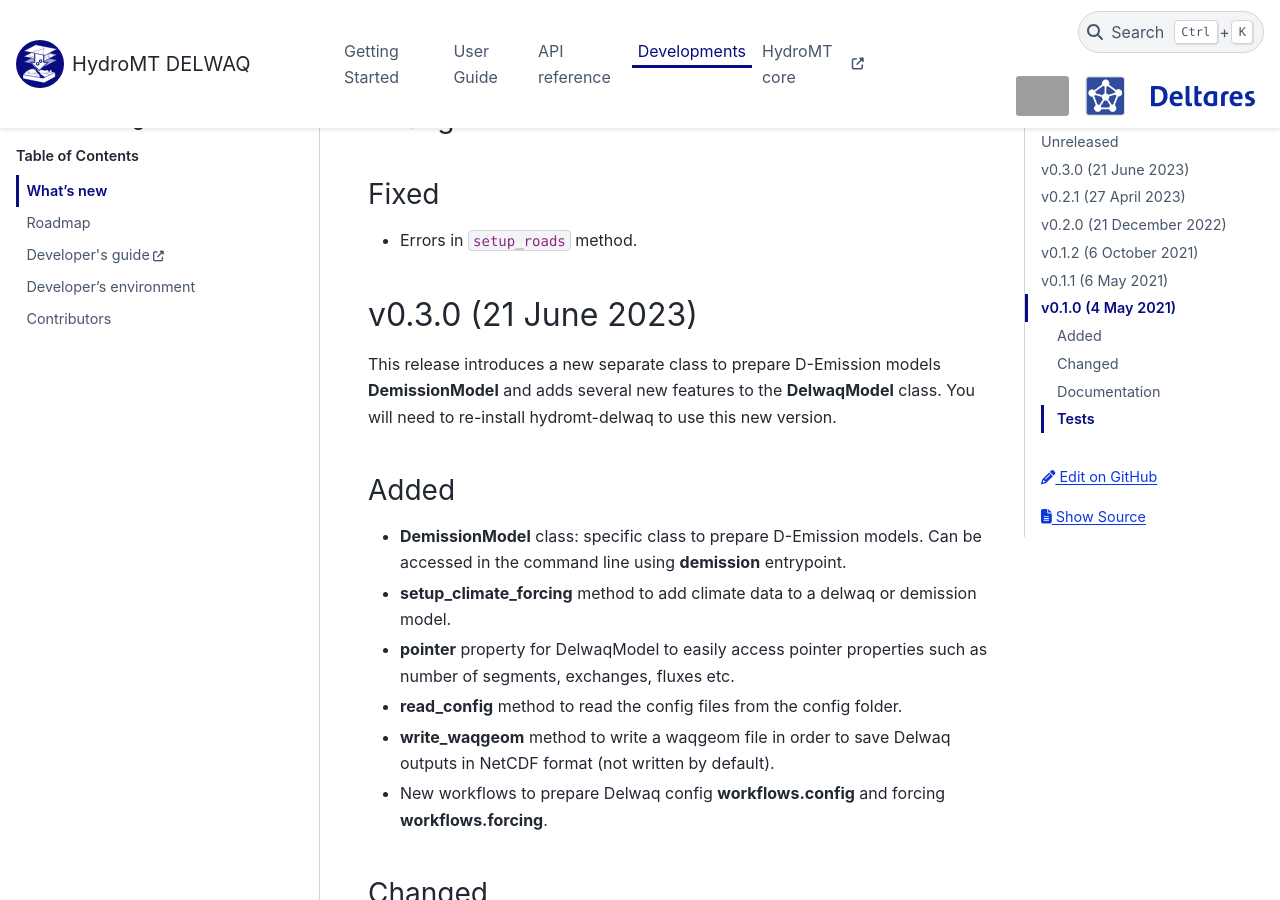
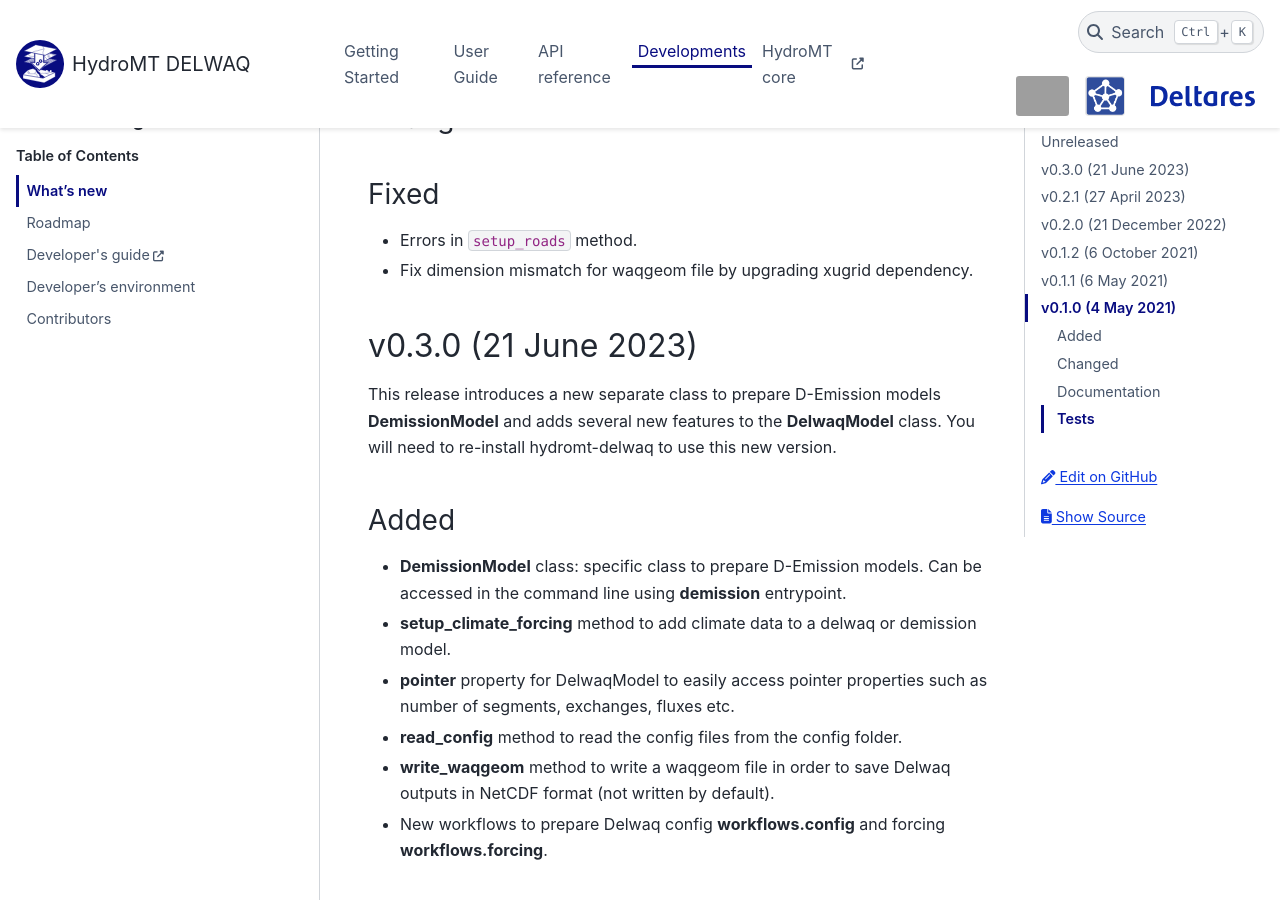
Before and after one commit to Deltares/hydromt_delwaq, a Sphinx documentation site: the page built from docs/changelog.rst, in a window 1280 px wide and 900 px high, scrolled down 544 px. Built offline with Sphinx 7.4.7 and the PyData theme 0.15.4, drawn with Linux system fonts in a browser that asks for light colours; pages that are not in the unit, such as notebooks, are missing from menus; grey boxes are pictures that could not be loaded.

Commit message:
update changelog

```diff
--- a/docs/changelog.rst
+++ b/docs/changelog.rst
@@ -20,6 +20,7 @@ Changed
 Fixed
 -----
 - Errors in ``setup_roads`` method.
+- Fix dimension mismatch for waqgeom file by upgrading xugrid dependency.
 
 v0.3.0 (21 June 2023)
 =====================
```
